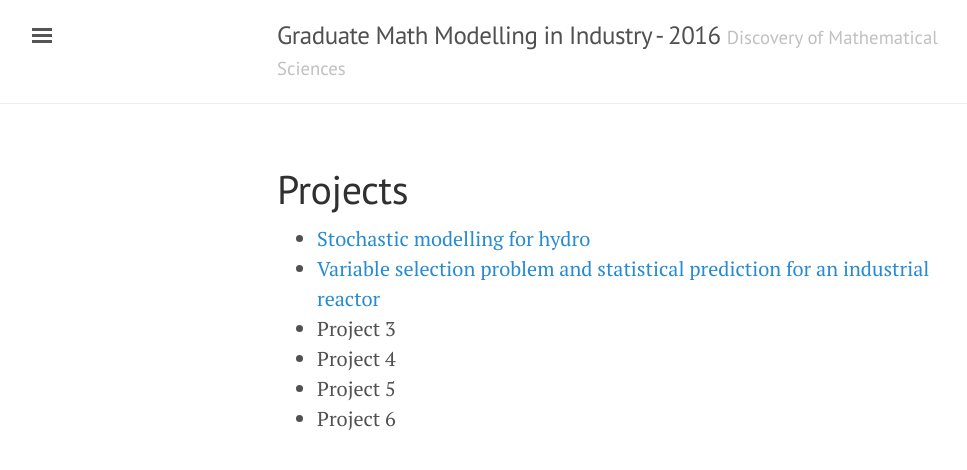
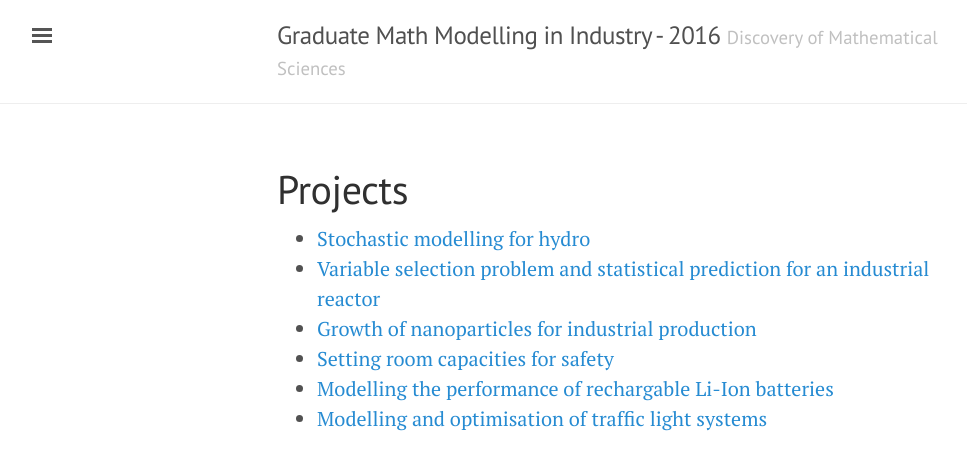
Before and after one commit to pimsmath/gmmiw2016, a Jekyll site: the page built from projects.md, in a window 1280 px wide. Shown: the top 470 px of the page, without its empty margins (3-970 px from the left). Built offline with Jekyll 4.4.1, drawn with Linux system fonts in a browser that asks for light colours; nearby versions of some CDN libraries.

Commit message:
Updated project titles
Signed-off-by: Ian Allison <iana@pims.math.ca>

```diff
--- a/projects.md
+++ b/projects.md
@@ -8,7 +8,7 @@ permalink: /projects/
   * [Stochastic modelling for hydro]({% post_url 2016-08-07-project1 %})
   * [Variable selection problem and statistical prediction for an
   industrial reactor]({% post_url 2016-08-07-project2 %})
-  * Project 3
-  * Project 4
-  * Project 5
-  * Project 6
+  * [Growth of nanoparticles for industrial production]({% post_url 2016-08-07-project3 %})
+  * [Setting room capacities for safety]({% post_url 2016-08-07-project4 %})
+  * [Modelling the performance of rechargable Li-Ion batteries]({% post_url 2016-08-07-project5 %})
+  * [Modelling and optimisation of traffic light systems]({% post_url 2016-08-07-project6 %})
```
